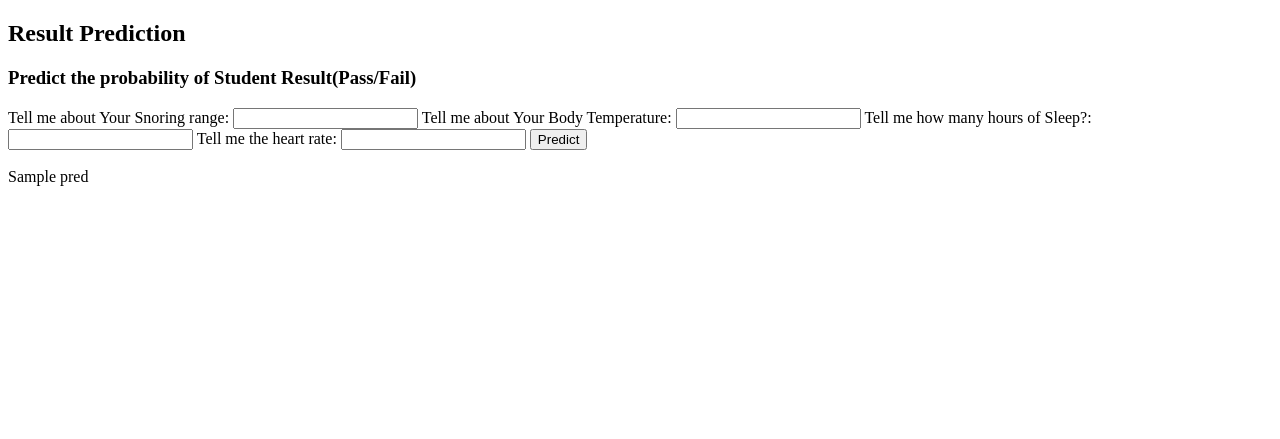
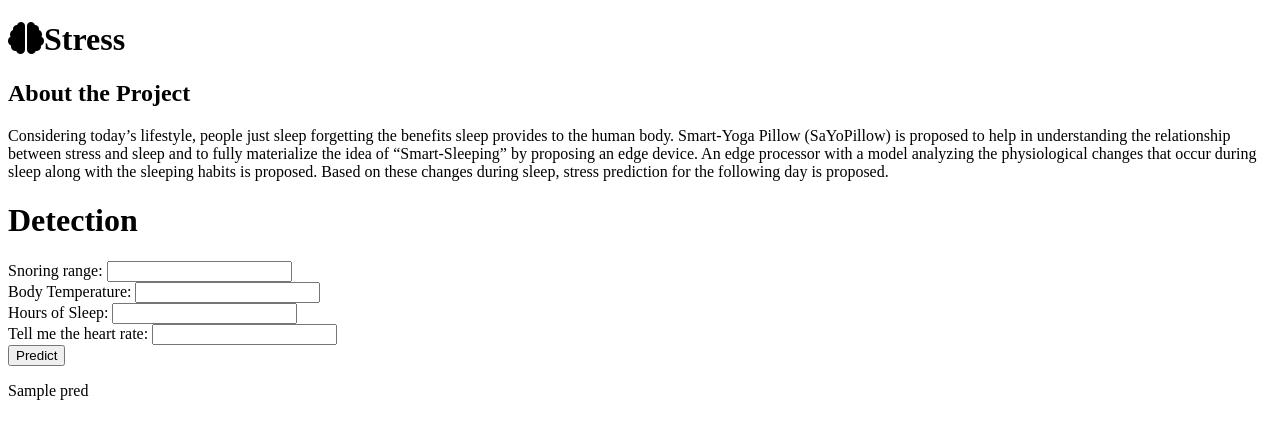
Before and after one commit to sukhioo7/StressDetection, a Flask app: template templates/index.html in a window 1280 px wide. Shown: the top 439 px of the page. Run offline with Flask 2, Linux system fonts and the light colour scheme; the template is opened without the code that fills it: most values are stand-ins (such as "Sample title", 1, 10 or a date in 2020); parts of the project's set-up code (start-up, migrations or seed data) failed here and were passed over.

Commit message:
Update index.html

```diff
--- a/templates/index.html
+++ b/templates/index.html
@@ -1,26 +1,54 @@
 <!DOCTYPE html>
 <html lang="en">
+
 <head>
-<title> Student Result Prediction </title>
+    <title>Stress Detection</title>
+    <link rel="stylesheet" href="style.css">
+    <link
+      rel="stylesheet"
+      href="https://use.fontawesome.com/releases/v5.15.4/css/all.css"
+      integrity="sha384-DyZ88mC6Up2uqS4h/KRgHuoeGwBcD4Ng9SiP4dIRy0EXTlnuz47vAwmeGwVChigm"
+      crossorigin="anonymous"
+    />
 </head>
+
 <body>
-
-   <h2>Result Prediction</h2>
-	<h3>Predict the probability of Student Result(Pass/Fail) </h3>
-
+    <div class="mainCon1">
+        <h1 class="head1"><i class="fas fa-brain"></i>Stress</h1>
+        <div class="aboutPro">
+            <h2>About the Project</h2>
+            <p>Considering today’s lifestyle, people just sleep forgetting the benefits sleep provides to the human body.
+            Smart-Yoga Pillow (SaYoPillow) is proposed to help in understanding the relationship between stress and
+            sleep and to fully materialize the idea of “Smart-Sleeping” by proposing an edge device. An edge processor
+            with a model analyzing the physiological changes that occur during sleep along with the sleeping habits is
+            proposed. Based on these changes during sleep, stress prediction for the following day is proposed.</p>
+        </div>
+    </div>
+    <div class="mainCon2">
+        <h1 class="head2">Detection</h1>
+        <div>
             <form action='/predict' method="post">
-        <label for="text2">Tell me about Your Snoring range: </label>
+                <div>
+                    <label for="text2">Snoring range: </label>
                     <input type="text" name="text2">
-        <label for="text3">Tell me about Your Body Temperature: </label>
+                </div>
+                <div>
+                    <label for="text3">Body Temperature: </label>
                     <input type="text" name="text3">
-        <label for="text4">Tell me how many hours of Sleep?: </label>
+                </div>
+                <div>
+                    <label for="text4">Hours of Sleep: </label>
                     <input type="text" name="text4">
+                </div>
+                <div>
                     <label for="text1">Tell me the heart rate: </label>
                     <input type="text" name="text1">
+                </div>
                 <button type="submit">Predict</button>
             </form>
+            <p>{{pred}}</p>
+        </div>
+    </div>
+</body>
 
-     <br> {{pred}}<br>
-
-  </body>
 </html>
```
Lines whose indentation alone changed are shown as unchanged.
